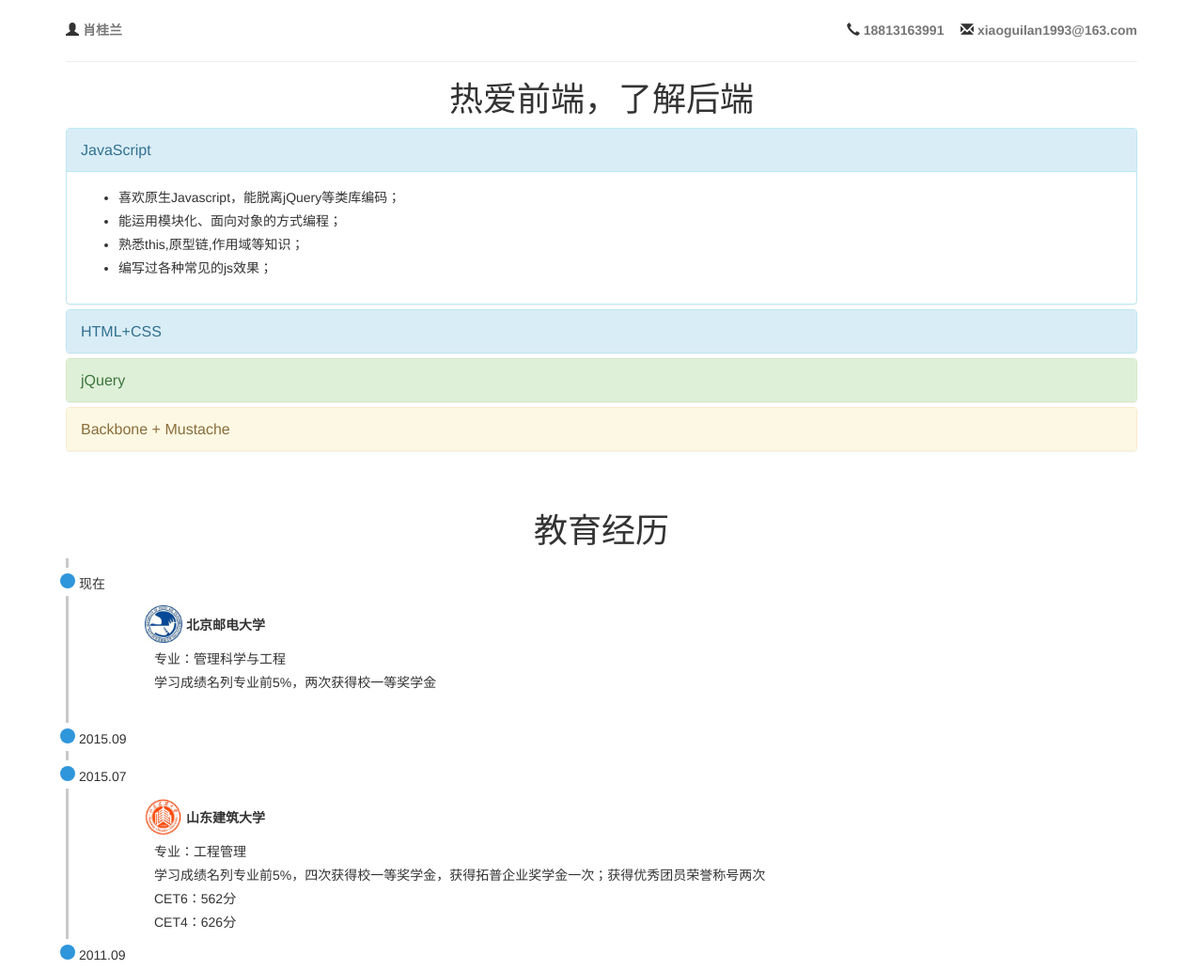
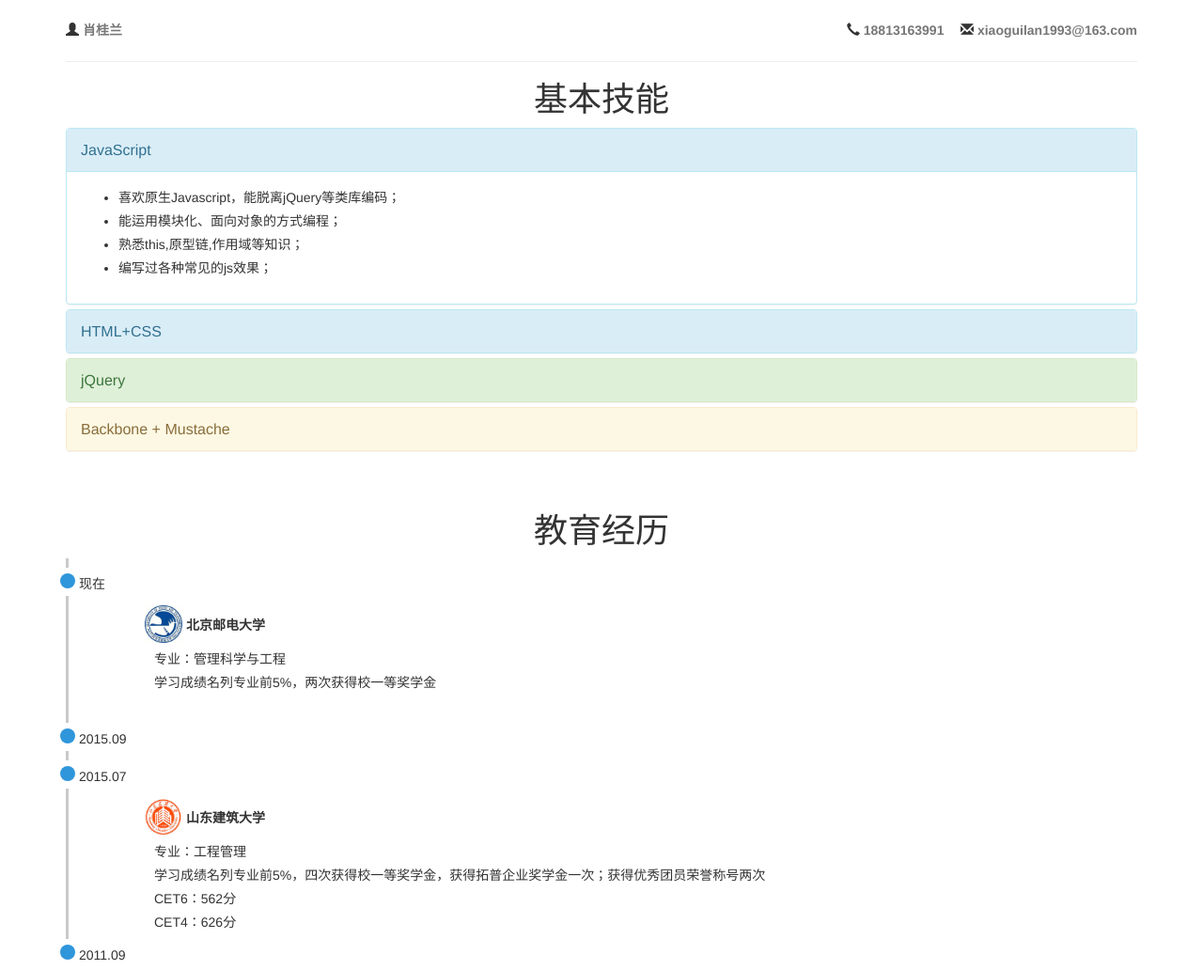
Before and after one commit to xiaoguilan/Me, a plain HTML site: page myresume/myResume.html in a window 1280 px wide. Shown: the top 1032 px of the page at 94% size. Drawn offline with Linux system fonts and the light colour scheme.

Commit message:
Add files via upload

```diff
--- a/myresume/myResume.html
+++ b/myresume/myResume.html
@@ -32,7 +32,7 @@
         </div>
     </div>
     <hr/>
-    <h1 style="text-align: center">热爱前端，了解后端</h1>
+    <h1 style="text-align: center">基本技能</h1>
     <div class="panel-group" id="accordion" role="tablist" aria-multiselectable="true">
         <div class="panel panel-info">
             <div class="panel-heading" role="tab" id="headingOne">
```
